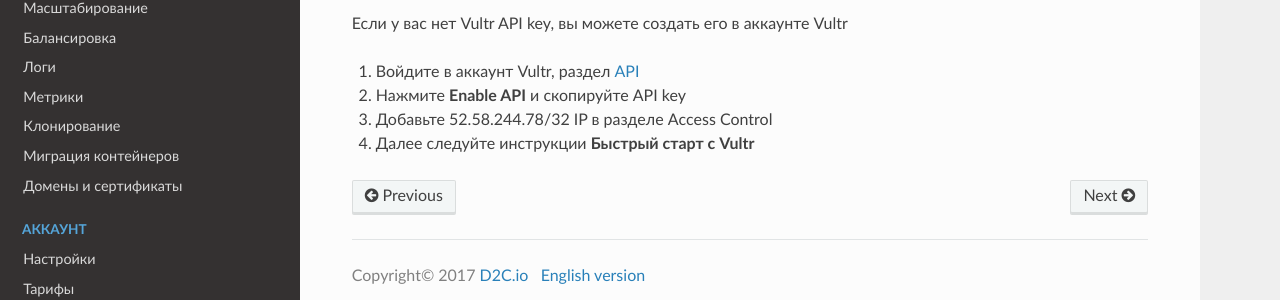
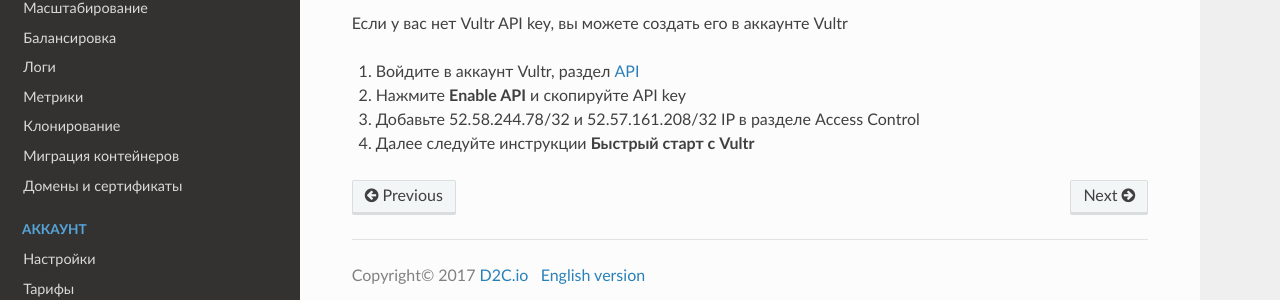
Before and after one commit to d2cio/docs-ru, an MkDocs documentation site: the page built from docs/getting-started/cloud-providers.md, in a window 1280 px wide and 900 px high, scrolled down 2022 px. Shown: the part 555-855 px from the top of the window. Built offline with MkDocs 1.6.1, drawn with Linux system fonts in a browser that asks for light colours; nearby versions of some CDN libraries; old or Windows-style settings are respelled for this version of MkDocs.

```diff
--- a/docs/getting-started/cloud-providers.md
+++ b/docs/getting-started/cloud-providers.md
@@ -98,5 +98,5 @@
 
 1. Войдите в аккаунт Vultr, раздел [API](https://my.vultr.com/settings/#settingsapi)
 2. Нажмите **Enable API** и скопируйте API key
-3. Добавьте 52.58.244.78/32 IP в разделе Access Control
+3. Добавьте 52.58.244.78/32 и 52.57.161.208/32 IP в разделе Access Control
 4. Далее следуйте инструкции **Быстрый старт с Vultr**
```
Also changed, not shown: docs/getting-started/stack-hub.md (+1 -0 lines).
